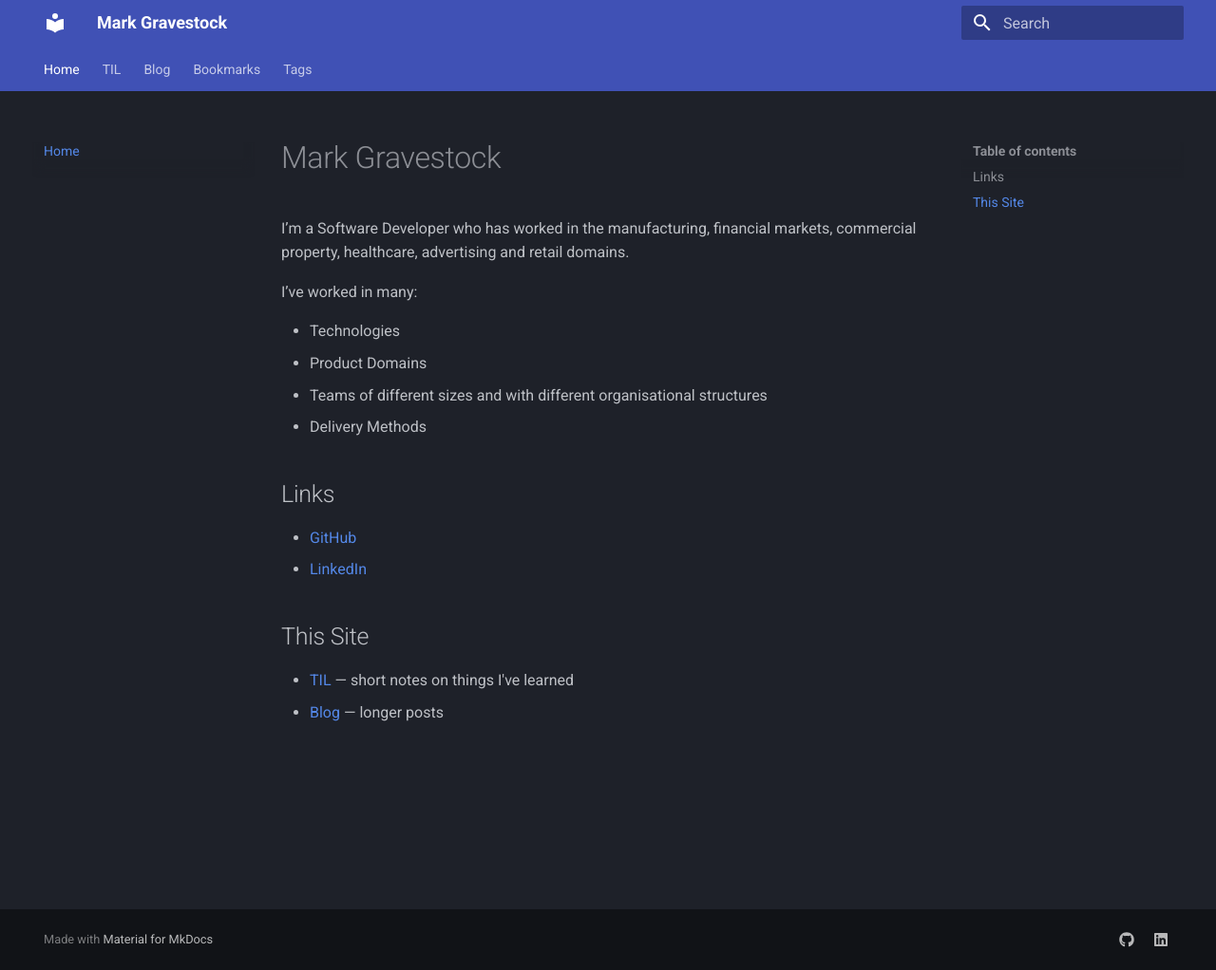
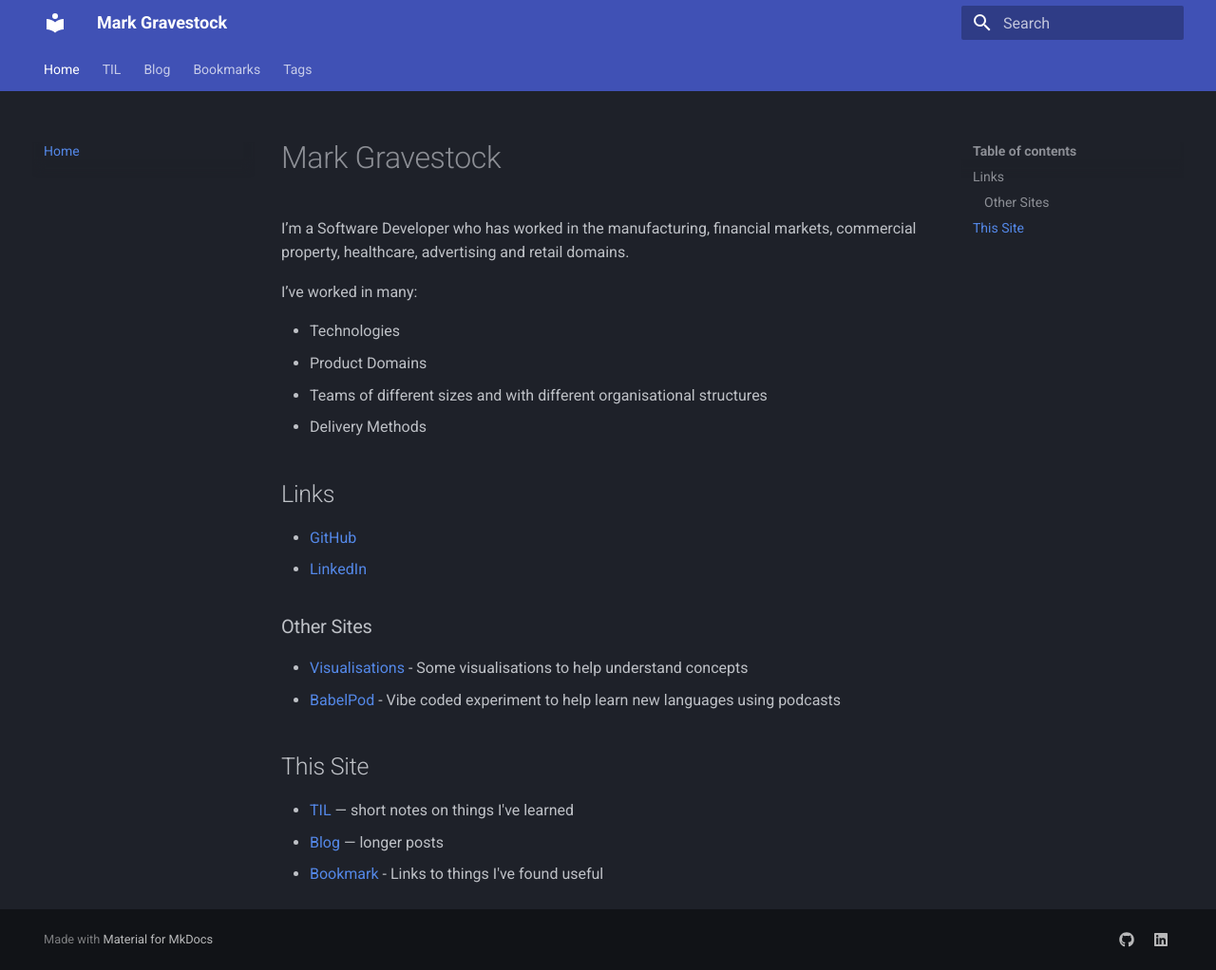
Before and after one commit to MarkGravestock/personal-site, an MkDocs documentation site: the page built from docs/index.md, in a window 1280 px wide and 1022 px high. Shown: the whole window at 95% size. Built offline with MkDocs 1.6.1 and Material for MkDocs 9.7.7, drawn with Linux system fonts in a browser that asks for light colours.

Commit message:
Add and update links

```diff
--- a/docs/index.md
+++ b/docs/index.md
@@ -14,7 +14,13 @@ I’ve worked in many:
 - [GitHub](https://github.com/MarkGravestock)
 - [LinkedIn](https://linkedin.com/in/mark-gravestock)
 
+### Other Sites
+
+- [Visualisations](https://visualisations.markgravestock/com) - Some visualisations to help understand concepts
+- [BabelPod](https://babelpod.markgravestock/com) - Vibe coded experiment to help learn new languages using podcasts
+
 ## This Site
 
 - [TIL](til/index.md) — short notes on things I've learned
 - [Blog](blog/index.md) — longer posts
+- [Bookmark](bookmark/index.md) - Links to things I've found useful
```
